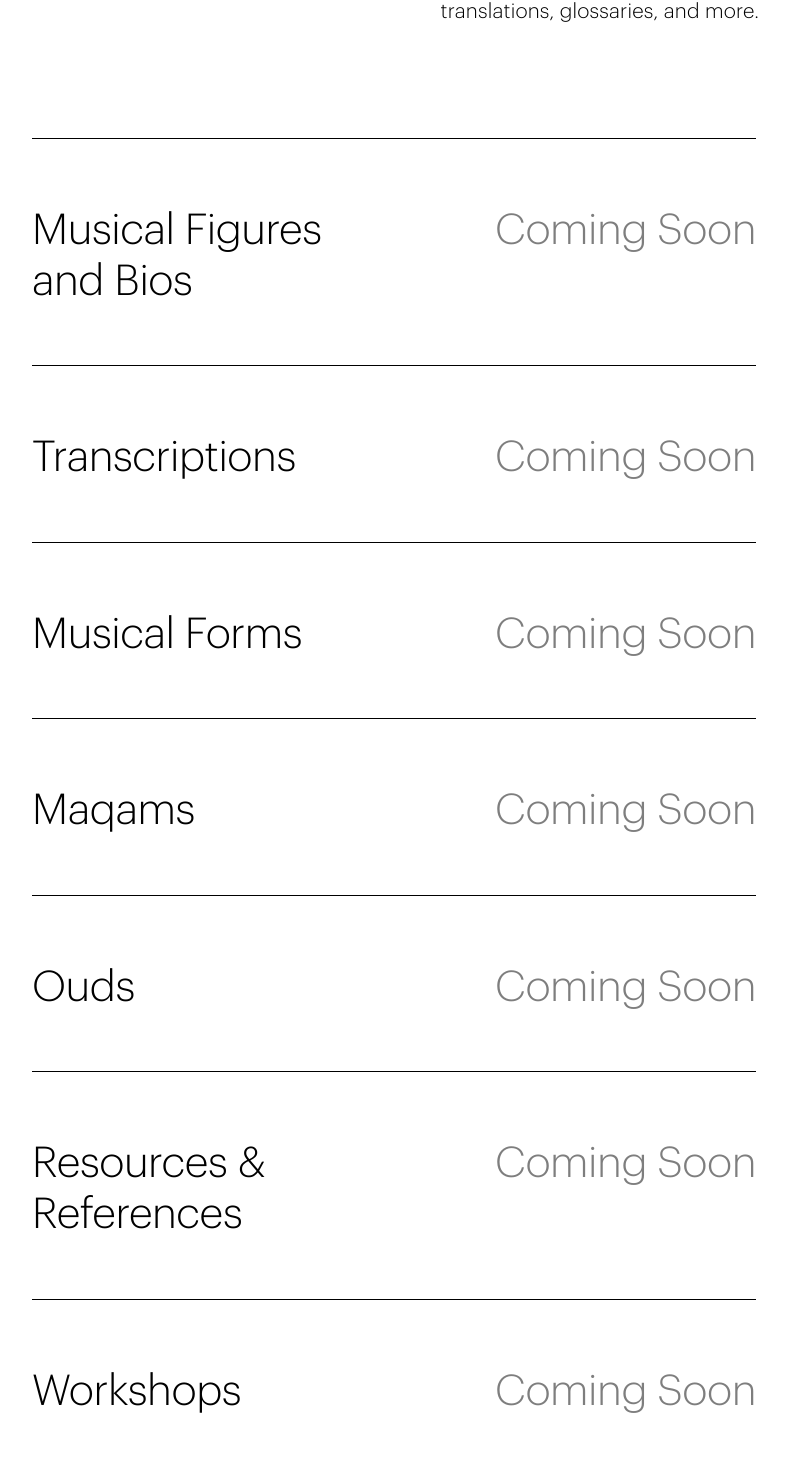
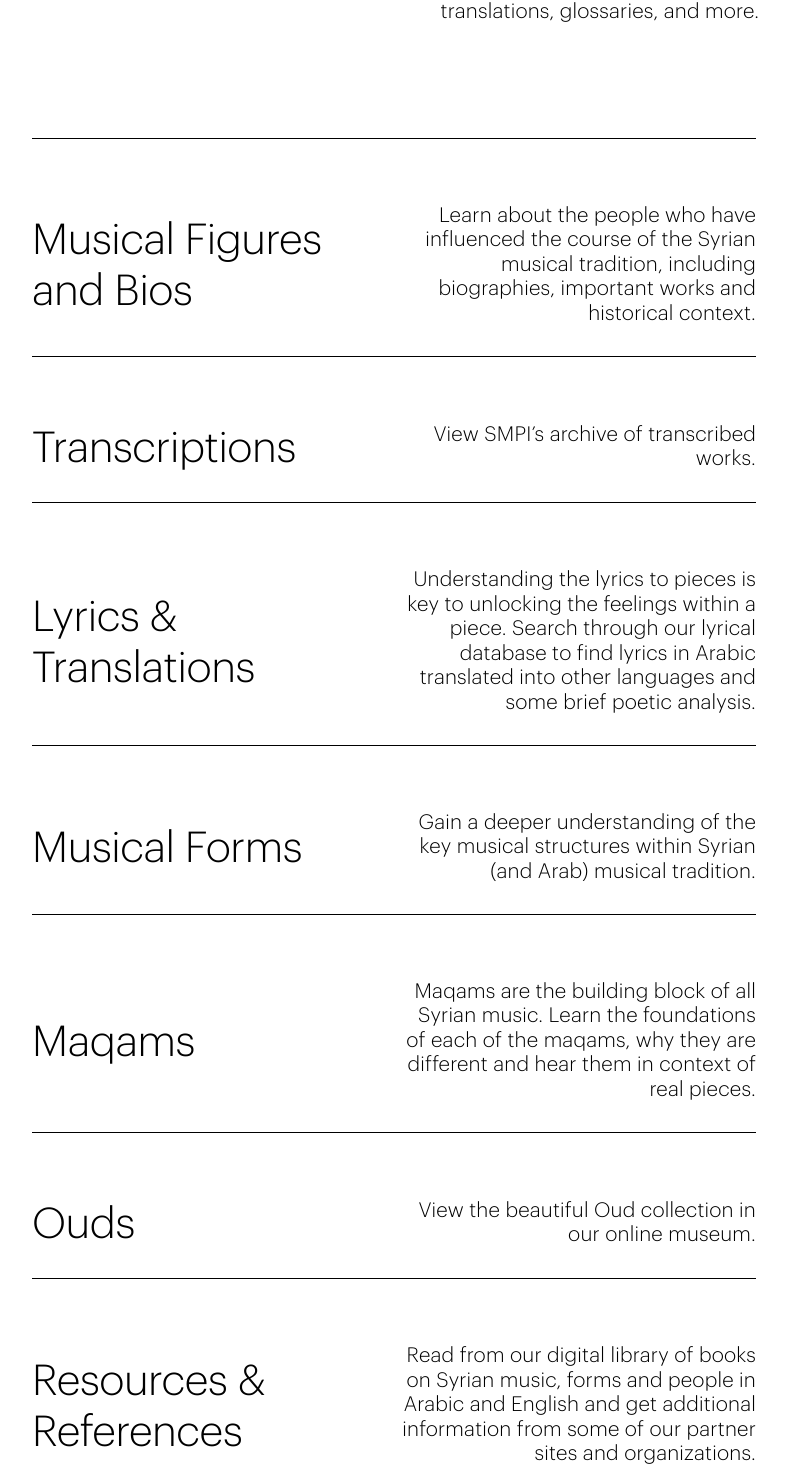
Before and after one commit to SyrianMusic/syrian-music-www, a Next.js app: page /education in a window 1280 px wide. Shown: the part 875-2345 px from the top of the page, without its empty margins (246-1033 px from the left). Built offline with nearby package versions, Linux system fonts and the light colour scheme.

Commit message:
add education page subsection copy

```diff
--- a/components/EducationNav.js
+++ b/components/EducationNav.js
@@ -15,8 +15,8 @@ const EducationNav = ({ className }) => (
             as="div">
             {link.text}
           </Typography>
-          <Typography className="component-EducationNav-coming-soon" variant="h1" as="div">
-            Coming Soon
+          <Typography className="component-EducationNav-link-description">
+            {link.description}
           </Typography>
         </li>
       ))}
@@ -31,18 +31,22 @@ const EducationNav = ({ className }) => (
         padding: ${theme.pxToRem(126)} 0 ${theme.pxToRem(63)};
       }
 
-      li :global(.component-EducationNav-coming-soon) {
-        opacity: 0.5;
+      li :global(.component-EducationNav-link-description) {
         text-align: left;
       }
 
       @media (min-width: ${theme.breakpoint.mobileToDesktop}px) {
         ol li {
           display: grid;
+          align-items: center;
           grid-template-columns: 50% 50%;
         }
 
-        li :global(.component-EducationNav-coming-soon) {
+        li :global(.component-EducationNav-link-text:not(:last-child)) {
+          margin-bottom: 0;
+        }
+
+        li :global(.component-EducationNav-link-description) {
           text-align: right;
         }
       }
--- a/config.yaml
+++ b/config.yaml
@@ -37,18 +37,39 @@ nav:
     links:
       - text: Musical Figures and Bios
         href: /
+        description: >
+          Learn about the people who have influenced the course of the Syrian musical tradition,
+           including biographies, important works and historical context.
       - text: Transcriptions
         href: /
+        description: View SMPI’s archive of transcribed works.
+      - text: Lyrics & Translations
+        href: /
+        description: >
+          Understanding the lyrics to pieces is key to unlocking the feelings within a piece.
+           Search through our lyrical database to find lyrics in Arabic translated into other
+           languages and some brief poetic analysis.
       - text: Musical Forms
         href: /
+        description: >
+          Gain a deeper understanding of the key musical structures within Syrian (and Arab) musical
+           tradition.
       - text: Maqams
         href: /
+        description: >
+          Maqams are the building block of all Syrian music.  Learn the foundations of each of the
+           maqams, why they are different and hear them in context of real pieces.
       - text: Ouds
         href: /
+        description: View the beautiful Oud collection in our online museum.
       - text: Resources & References
         href: /
-      - text: Workshops
+        description: >
+          Read from our digital library of books on Syrian music, forms and people in Arabic and
+           English and get additional information from some of our partner sites and organizations.
+      - text: Lessons & Workshops
         href: /
+        description: Study with us virtually and in person!
   about:
     text: About
     href: /about
@@ -67,7 +88,8 @@ nav:
     text: Connect
     href: /connect
     description: >
-      Join our community by following us on social media, signing up for our newsletter, volunteering or donating.
+      Join our community by following us on social media, signing up for our newsletter,
+       volunteering or donating.
     image:
       src: /images/home-nav-connect.jpg
       width: 480
```
